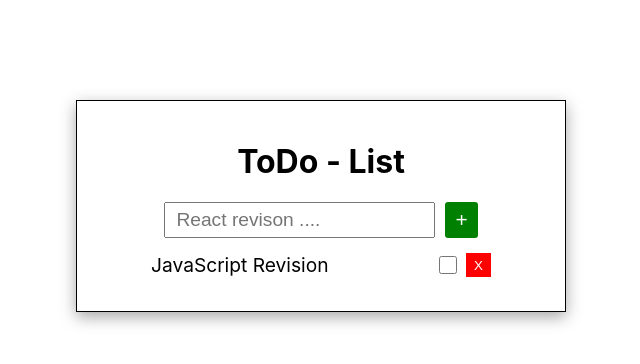
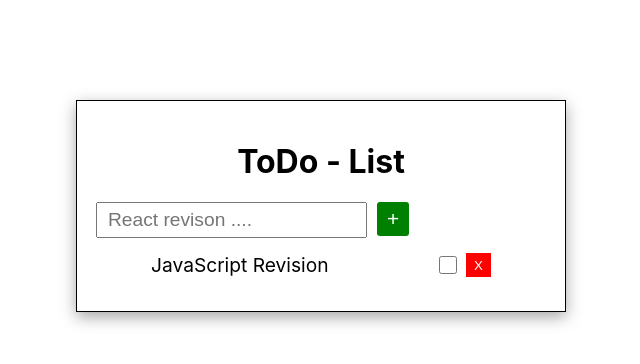
Before and after one commit to carzy-zala/todo-list, a React (Create React App) app: page / in a window 1280 px wide. Shown: the top 364 px of the page, without its empty margins (319-959 px from the left). Built offline with nearby package versions, Linux system fonts and the light colour scheme.

Commit message:
some changes done

```diff
--- a/src/components/AddTodos/index.css
+++ b/src/components/AddTodos/index.css
@@ -1,8 +1,5 @@
 .todo-input{
-    display: flex;
-    justify-content: center;
-    width: 350px;
-    margin: auto;
+      margin: auto;
 }
 
 h1{
```
